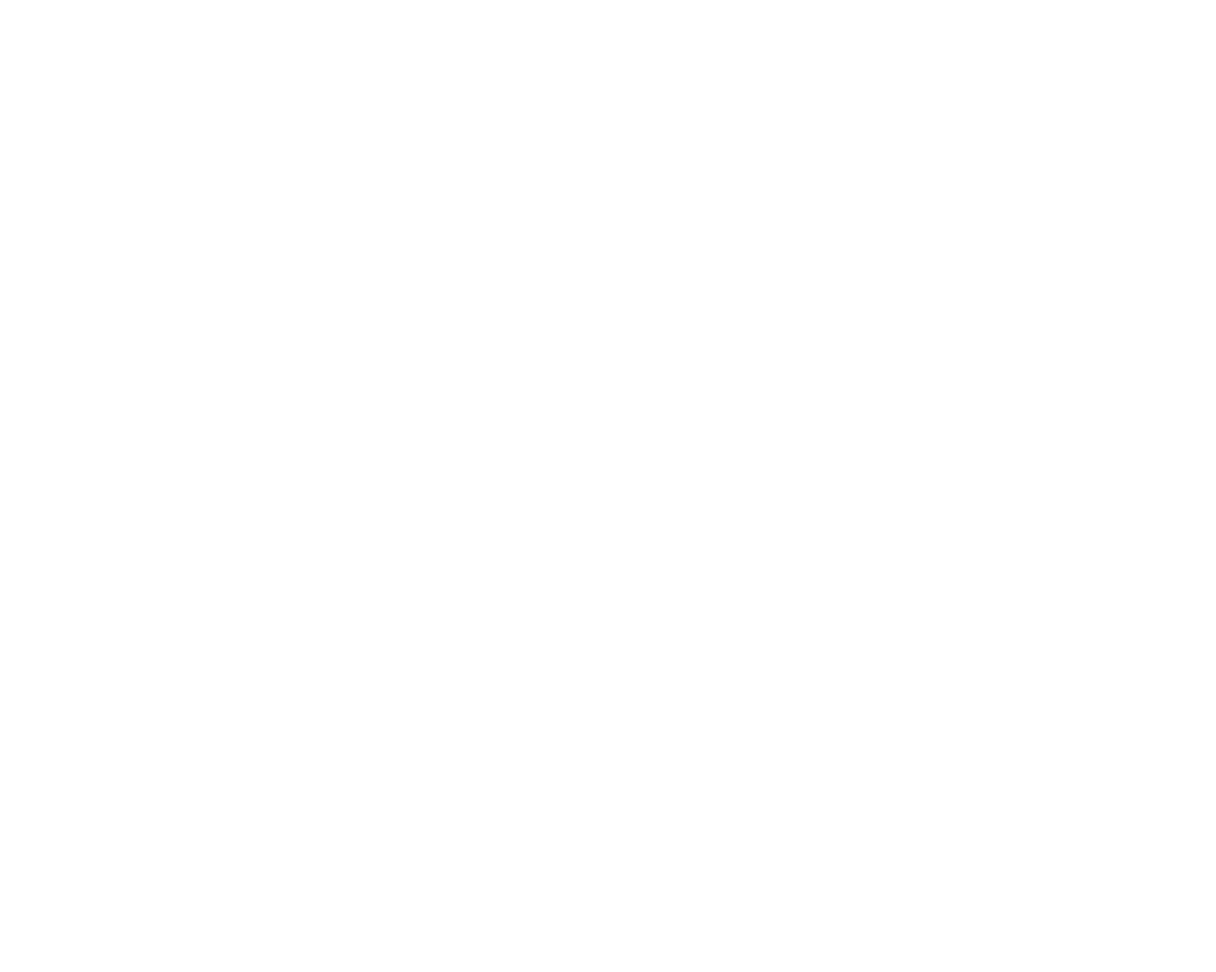
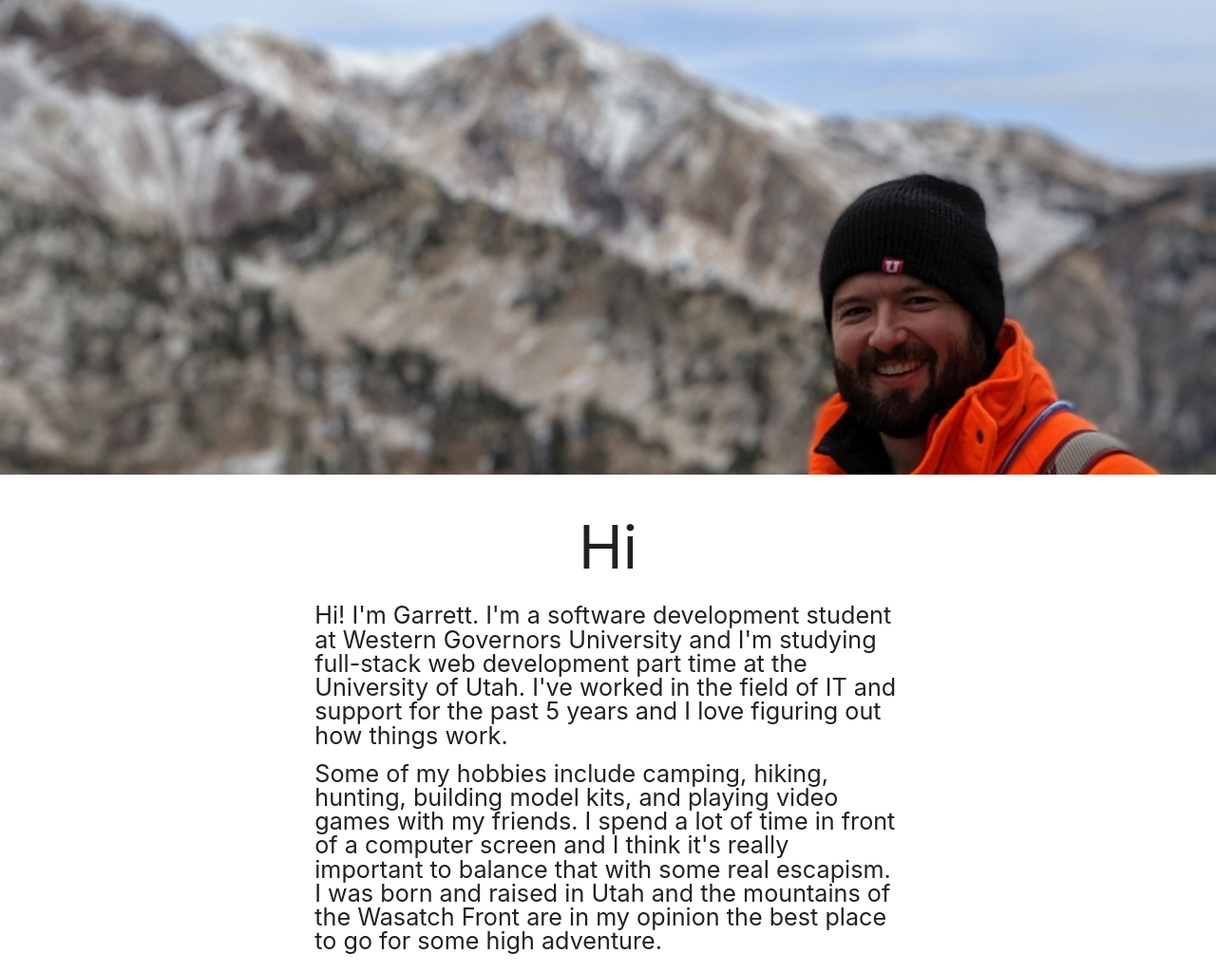
Before and after one commit to meta-byte/materialize_portfolio, a plain HTML site: page index.html in a window 1280 px wide. Shown: the whole page at 95% size. Before the commit the page ends 800 px from the top, so only its background shows below. Drawn offline with nearby package versions, Linux system fonts and the light colour scheme; files that its build step writes are made by us from their sources.

Commit message:
updated images and started laying out page grid

```diff
--- a/index.html
+++ b/index.html
@@ -8,18 +8,43 @@
     <meta name="viewport" content="width=device-width, initial-scale=1, shrink-to-fit=no">
 
     <!-- Materialize CSS -->
-    <link rel="stylesheet" href="assetts/css/reset.css">
+    <link rel="stylesheet" href="assets/css/reset.css">
     <link rel="stylesheet" href="https://cdnjs.cloudflare.com/ajax/libs/materialize/1.0.0/css/materialize.min.css">
-    <link rel="stylesheet" href="assetts/css/style.css">
+    <link rel="stylesheet" href="assets/css/style.css">
 </head>
 
 <body>
+    <div class="parallax-container">
+        <div class="parallax">
+            <img src="assets/images/portfoliophotosmall.jpg" alt="" class="responsive-img">
+        </div>
+    </div>
+    <div class="row">
+        <div class="col s12">
+            <h1 class="center">Hi</h1>
+        </div>
+        <div class="col s6 offset-s3">
+            <p class="flow-text">
+                Hi! I'm Garrett. I'm a software development student at Western Governors University and I'm studying
+                full-stack web development part time at the University of Utah. I've worked in the field of IT and
+                support for the past 5 years and I love figuring out how things work.</p>
+            <br>
 
 
+            <p class="flow-text">Some of my hobbies include camping, hiking, hunting, building model kits, and playing
+                video games with
+                my friends. I spend a lot of time in front of a computer screen and I think it's really important to
+                balance that with some real escapism. I was born and raised in Utah and the mountains of the Wasatch
+                Front are in my opinion the best place to go for some high adventure.</p>
+
+        </div>
+
+    </div>
+
     <!-- jQuery, Materialize.js-->
+    <script src="https://cdnjs.cloudflare.com/ajax/libs/jquery/3.4.1/jquery.min.js"></script>
     <script src="https://cdnjs.cloudflare.com/ajax/libs/materialize/1.0.0/js/materialize.min.js"></script>
-    <script src="https://code.jquery.com/jquery-3.4.1.slim.js"
-        integrity="sha256-BTlTdQO9/fascB1drekrDVkaKd9PkwBymMlHOiG+qLI=" crossorigin="anonymous"></script>
+    <script src="assets/javascript/init.js"></script>
 
 </body>
 
```
Also changed, not shown: assets/images/portfolio photo small.jpg (deleted).
